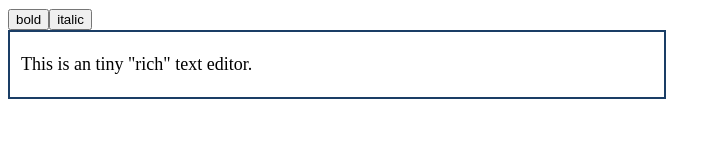
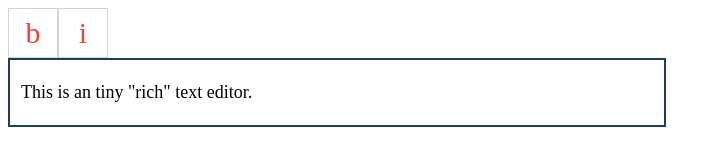
Before and after one commit to pnowak/tiny-text-editor, a website built with webpack: page index.html in a window 1280 px wide. Shown: the whole page, without its empty margins (0-721 px from the left). Built offline with nearby package versions, Linux system fonts and the light colour scheme; a web font is replaced by a local one.

Commit message:
buttons from config

```diff
--- a/index.js
+++ b/index.js
@@ -3,6 +3,6 @@
 import Editor from './src/editor';
 import { get } from './src/helpers';
 
-const editor = new Editor();
+const editor = new Editor( get( 'editor' ), 'bold', 'italic' );
 
-editor.create( get( 'editor' ), 'bold');
+editor.create();
--- a/src/button.js
+++ b/src/button.js
@@ -9,7 +9,7 @@ class Button {
 
 	create() {
 		const button = document.createElement( 'button' );
-		const content = document.createTextNode(this.type);
+		const content = document.createTextNode(this.type[0]);
 		const div = get( 'buttons' );
 
 		button.addEventListener('click', (e) => console.log(e.target), false);
--- a/src/editor.js
+++ b/src/editor.js
@@ -5,21 +5,22 @@ import Button from './button';
 import { get } from './helpers';
 
 const typing = new Typing();
-const bold = new Button('bold');
-const italic = new Button('italic');
-
-bold.create();
-italic.create();
 
 class Editor {
-	constructor(element, config) {
+	constructor(element, ...config) {
 		this.element = element;
 		this.config = config;
 	}
 
-	create(element, config) {
+	create() {
 		const root = document.createElement('div');
-		const content = document.createTextNode(element.innerText);
+		const content = document.createTextNode(this.element.innerText);
+
+		this.config.forEach( function (item, index) {
+			let button = new Button(item);
+
+			button.create();
+		});
 
 		get( 'editor' ).addEventListener('keydown', (e) => typing.handleKeypress(e), false);
 
@@ -27,7 +28,7 @@ class Editor {
 		root.classList.add('root');
 		root.appendChild(content);
 
-		return element.replaceChild(root, element.childNodes[1]);
+		return this.element.replaceChild(root, this.element.childNodes[1]);
 	}
 }
 
--- a/style.css
+++ b/style.css
@@ -2,6 +2,24 @@ body {
 	font-size: 18px;
 	font-family: 'Maitree', serif;
 	color: #000000;
+}
+
+button {
+    width: 50px;
+    height: 50px;
+    font-size: 30px;
+    font-family: 'Maitree', serif;
+    border: 1px solid lightGrey;
+    text-align: center;
+    color: #ef4338;
+    background-color: #ffffff;
+    cursor: pointer;
+}
+
+button:active,
+button:hover {
+    background-color: #ef4338;
+    color: #ffffff;
 }
 
 .root {
```
Also changed, not shown: dist/bundle.js.
